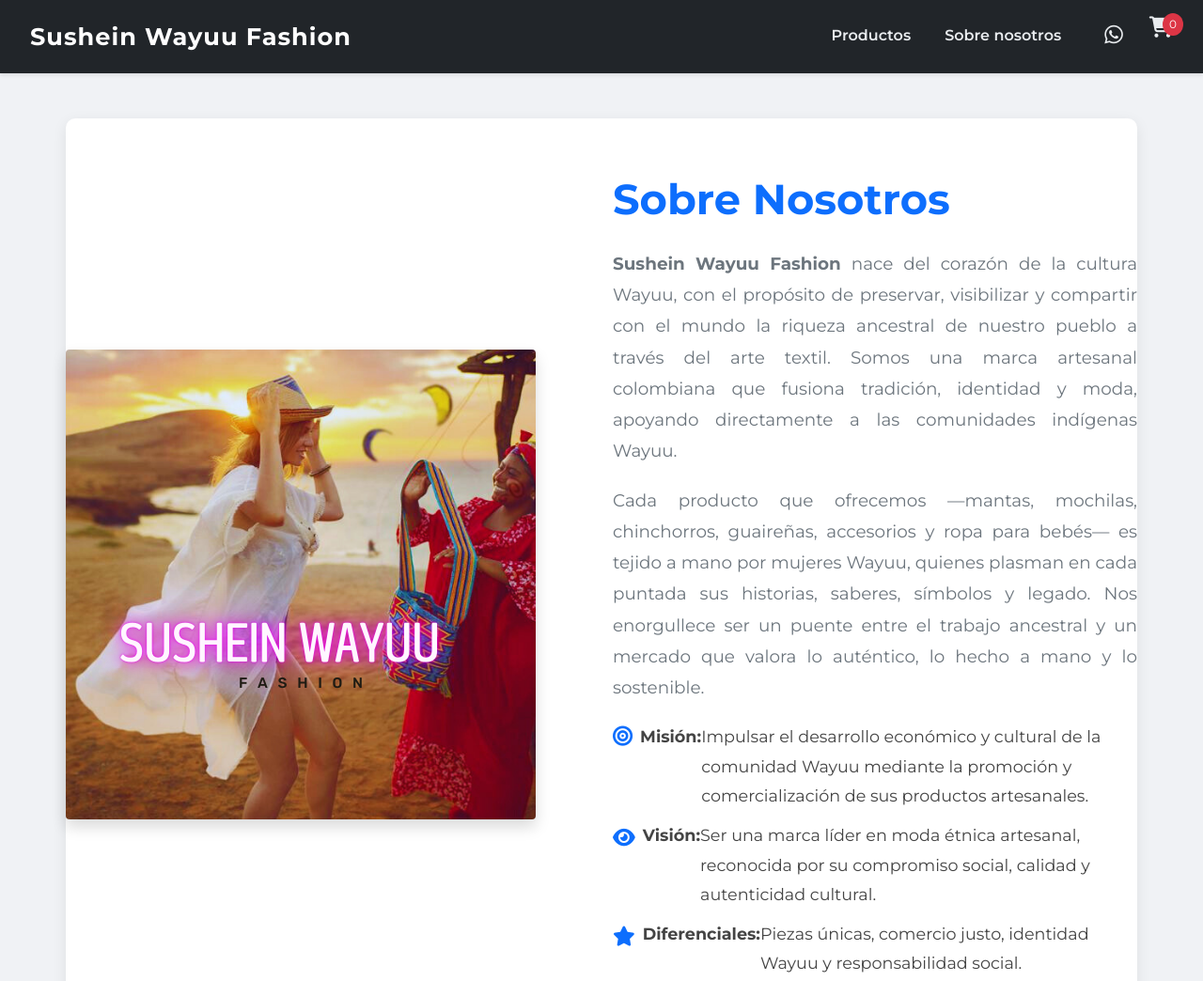
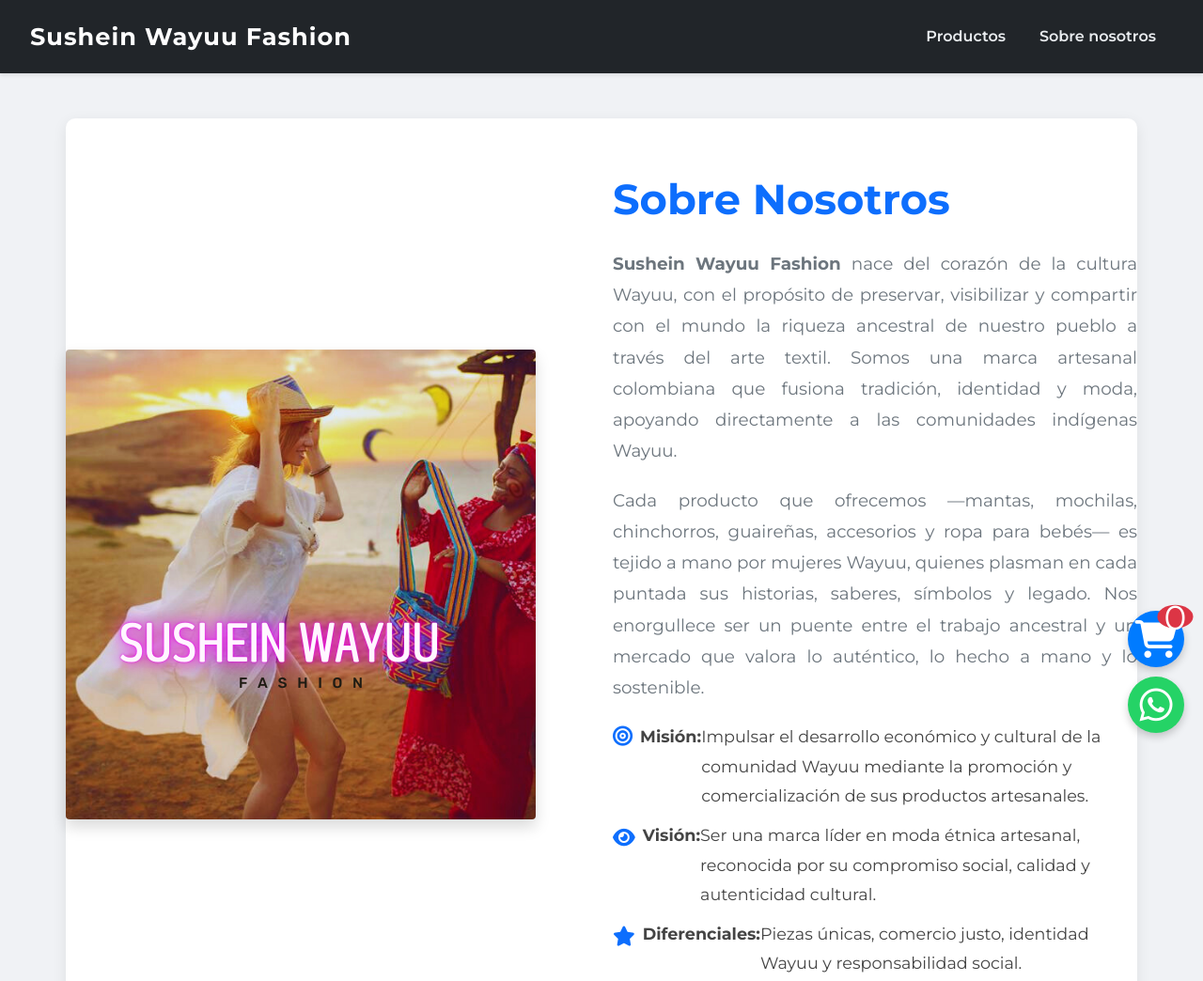
Before and after one commit to Pushaina2/sushein-wayuu-fashion, a plain HTML site: page index.html in a window 1280 px wide. Shown: the top 1044 px of the page at 94% size. Drawn offline with nearby package versions, Linux system fonts and the light colour scheme.

Commit message:
Actualización del carrito flotante

```diff
--- a/index.html
+++ b/index.html
@@ -363,6 +363,92 @@
             border-radius: 10px;
             box-shadow: 0 4px 10px rgba(0, 0, 0, 0.1);
         }
+
+        /* Floating WhatsApp Button */
+        .floating-whatsapp {
+            position: fixed;
+            bottom: 20px;
+            right: 20px;
+            background-color: #25d366; /* WhatsApp Green */
+            color: white;
+            border-radius: 50%;
+            width: 60px;
+            height: 60px;
+            display: flex;
+            justify-content: center;
+            align-items: center;
+            font-size: 2.5em;
+            box-shadow: 0 4px 8px rgba(0, 0, 0, 0.2);
+            z-index: 1000;
+            text-decoration: none;
+            transition: transform 0.3s ease;
+        }
+
+        .floating-whatsapp:hover {
+            transform: scale(1.1);
+            color: white; /* Keep icon white on hover */
+        }
+
+        /* Floating Cart Button */
+        .floating-cart {
+            position: fixed;
+            bottom: 90px; /* Adjusted to be above WhatsApp button */
+            right: 20px; /* Keep it on the right side */
+            background-color: #007bff; /* Primary blue */
+            color: white;
+            border-radius: 50%;
+            width: 60px;
+            height: 60px;
+            display: flex;
+            justify-content: center;
+            align-items: center;
+            font-size: 2.5em;
+            box-shadow: 0 4px 8px rgba(0, 0, 0, 0.2);
+            z-index: 1000;
+            cursor: pointer;
+            transition: transform 0.3s ease;
+        }
+
+        .floating-cart:hover {
+            transform: scale(1.1);
+        }
+
+        .floating-cart .cart-badge {
+            top: 0px;
+            right: 0px;
+            transform: translate(25%, -25%);
+            font-size: 0.9em;
+            min-width: 25px;
+            height: 25px;
+            display: flex;
+            align-items: center;
+            justify-content: center;
+        }
+
+        /* Media query for mobile-specific adjustments */
+        @media (max-width: 767px) { /* Applies to devices smaller than 768px (common mobile breakpoint) */
+            .floating-cart {
+                bottom: 120px; /* Move it up a bit more for mobile screens */
+                right: 15px;  /* Slightly more to the left from the right edge */
+                width: 55px; /* Slightly smaller for mobile */
+                height: 55px; /* Slightly smaller for mobile */
+                font-size: 2.2em; /* Adjust icon size */
+            }
+
+            .floating-whatsapp {
+                bottom: 50px; /* Adjust WhatsApp button position for mobile */
+                right: 15px; /* Match right position with cart for consistency */
+                width: 55px; /* Slightly smaller for mobile */
+                height: 55px; /* Slightly smaller for mobile */
+                font-size: 2.2em; /* Adjust icon size */
+            }
+
+            /* Adjust the alert container for smaller screens */
+            #alertContainer {
+                width: 90%; /* Make alert wider on small screens */
+                max-width: none; /* Remove max-width constraint */
+            }
+        }
     </style>
 </head>
 <body>
@@ -379,15 +465,6 @@
                     </li>
                     <li class="nav-item">
                         <a class="nav-link" href="#sobre-nosotros">Sobre nosotros</a>
-                    </li>
-                    <li class="nav-item">
-                        <a class="nav-link" href="https://wa.me/573215508152" target="_blank" title="WhatsApp">
-                            <i class="fab fa-whatsapp nav-icon"></i>
-                        </a>
-                    </li>
-                    <li class="nav-item position-relative">
-                        <i class="fa-solid fa-cart-shopping nav-icon" id="cart-icon" data-bs-toggle="modal" data-bs-target="#cartModal"></i>
-                        <span class="cart-badge" id="cart-badge">0</span>
                     </li>
                 </ul>
             </div>
@@ -501,6 +578,15 @@
         </div>
     </section>
 
+        <a href="https://wa.me/573215508152" target="_blank" class="floating-whatsapp" title="Contactar por WhatsApp">
+        <i class="fab fa-whatsapp"></i>
+    </a>
+
+        <div class="floating-cart" id="floating-cart-icon" data-bs-toggle="modal" data-bs-target="#cartModal" title="Ver Carrito">
+        <i class="fa-solid fa-shopping-cart"></i>
+        <span class="cart-badge" id="cart-badge-floating">0</span>
+    </div>
+
     <div class="modal fade" id="cartModal" tabindex="-1" aria-labelledby="cartModalLabel" aria-hidden="true">
         <div class="modal-dialog modal-dialog-centered modal-lg">
             <div class="modal-content">
@@ -554,8 +640,13 @@
     <script src="https://cdn.jsdelivr.net/npm/bootstrap@5.0.2/dist/js/bootstrap.bundle.min.js"></script>
     <script>
         document.addEventListener('DOMContentLoaded', () => {
-            const cartIcon = document.getElementById('cart-icon');
-            const cartBadge = document.getElementById('cart-badge');
+            // Note: The original navbar cart elements (cart-icon and cart-badge) are effectively
+            // hidden or not used in the UI, as the floating cart button replaces their functionality.
+            // They remain in the HTML but are not actively managed by the JS for visibility.
+            const cartBadgeNavbar = document.getElementById('cart-badge'); // Old badge in navbar (will be effectively hidden)
+            const cartIconNavbar = document.getElementById('cart-icon'); // Old icon in navbar (will be effectively hidden)
+            const cartBadgeFloating = document.getElementById('cart-badge-floating'); // New badge for floating icon
+            const floatingCartIcon = document.getElementById('floating-cart-icon'); // New floating cart icon
             const addToCartButtons = document.querySelectorAll('.add-to-cart');
             const cartItemsContainer = document.getElementById('cartItemsContainer');
             const cartTotalElement = document.getElementById('cartTotal');
@@ -566,9 +657,17 @@
 
             let cart = JSON.parse(localStorage.getItem('susheinWayuuCart')) || [];
 
-            const updateCartBadge = () => {
+            const updateCartBadges = () => {
                 const totalItems = cart.reduce((sum, item) => sum + item.quantity, 0);
-                cartBadge.textContent = totalItems;
+                // Update the floating cart badge
+                cartBadgeFloating.textContent = totalItems;
+
+                // Optionally hide/show the old navbar cart elements if they were meant to disappear
+                // For this implementation, they are kept effectively hidden by CSS and the floating icon takes over.
+                if (cartIconNavbar && cartBadgeNavbar) {
+                     cartIconNavbar.style.display = 'none';
+                     cartBadgeNavbar.style.display = 'none';
+                }
             };
 
             const saveCart = () => {
@@ -617,14 +716,14 @@
                     cart.push({ ...product, quantity: 1 });
                 }
                 saveCart();
-                updateCartBadge();
+                updateCartBadges();
                 showCustomAlert(`¡${product.name} ha sido agregado al carrito!`);
             };
 
             const removeItemFromCart = (productName) => {
                 cart = cart.filter(item => item.name !== productName);
                 saveCart();
-                updateCartBadge();
+                updateCartBadges();
                 renderCartItems();
             };
 
@@ -693,7 +792,8 @@
                 });
             });
 
-            cartIcon.addEventListener('click', () => {
+            // Event listener for the new floating cart icon
+            floatingCartIcon.addEventListener('click', () => {
                 renderCartItems();
             });
 
@@ -707,8 +807,8 @@
                 }
             });
 
-            updateCartBadge();
-            renderCartItems();
+            updateCartBadges();
+            renderCartItems(); // Initial render for when the modal is opened
         });
     </script>
 </body>
```
